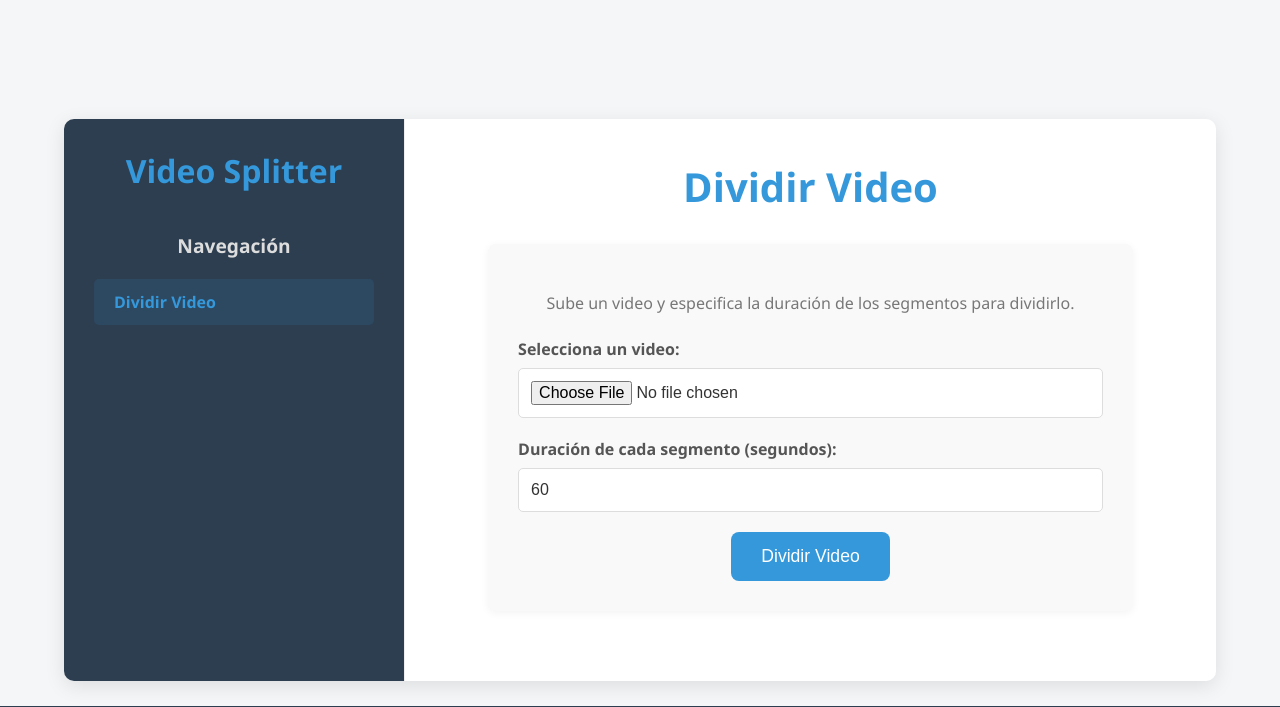
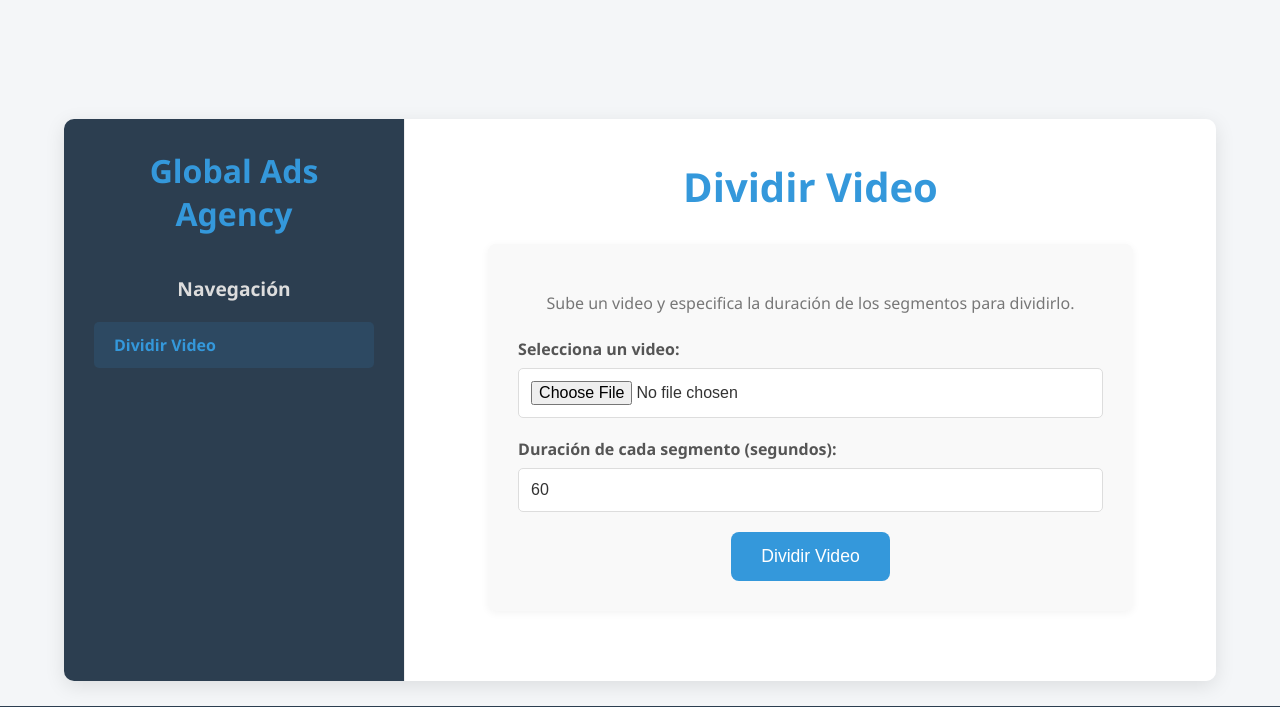
Before and after one commit to globaladsagency/video-splitter-app, a Flask app: page / in a window 1280 px wide. Shown: the top 707 px of the page. Run offline with Flask 3, Linux system fonts and the light colour scheme.

Commit message:
Initial commit: Project structure and files for Render deployment

```diff
--- a/backend/templates/index.html
+++ b/backend/templates/index.html
@@ -10,7 +10,7 @@
     <div class="container">
         <aside class="sidebar">
             <div class="sidebar-header">
-                <h1>Video Splitter</h1>
+                <h1>Global Ads Agency</h1>
             </div>
             <nav class="sidebar-menu">
                 <h3>Navegación</h3>
```
